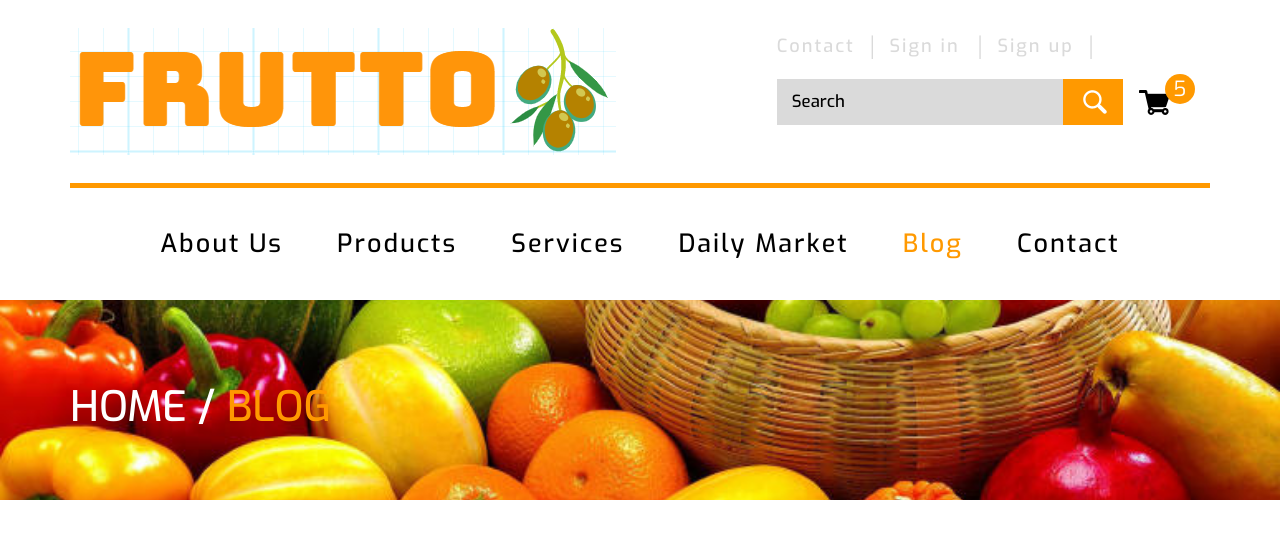
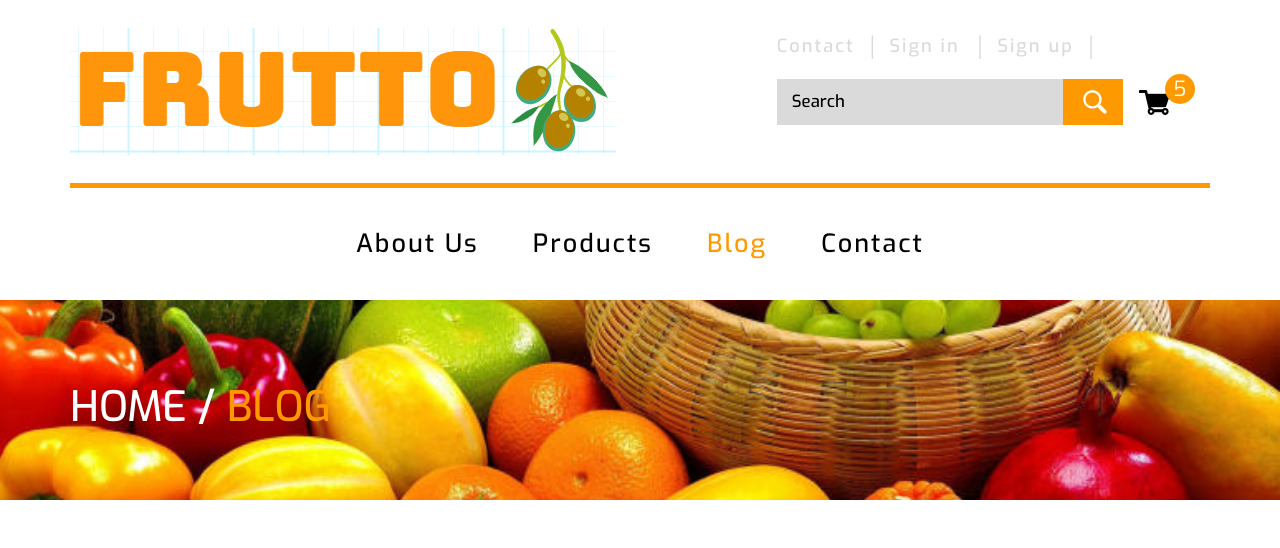
Before and after one commit to nullBit18/Weebtech-Project-Frutto, a plain HTML site: page web/blog.html in a window 1280 px wide. Shown: the top 548 px of the page. Drawn offline with Linux system fonts and the light colour scheme.

Commit message:
Update blog.html
Removed daily market and services

```diff
--- a/web/blog.html
+++ b/web/blog.html
@@ -39,15 +39,8 @@ Smartphone Compatible web template, free webdesigns for Nokia, Samsung, LG, Sony
 							<li class="in-up"><a href="contact.html" class="scroll">Contact</a> <label>|</label></li>
 							<li class="in-up"><a href="signin.html" class="scroll"> Sign in </a> <label>|</label></li>
 							<li><a href="signup.html" class="scroll">Sign up</a> <label>|</label></li>
-							<!--
-							<li>
-									<select tabindex="4" class="dropdown">
-										<option value="" class="label" value="">Currency</option>
-										<option value="1">Dollar</option>
-										<option value="2">Euro</option>
-									</select>
-							</li>
-						-->
+
+
 						</ul>
 				</div>
 				<div class="search-top">
@@ -72,8 +65,7 @@ Smartphone Compatible web template, free webdesigns for Nokia, Samsung, LG, Sony
 					<ul>
 						<li ><a href="about.html">About Us</a></li>
 						<li><a href="product.html" > Products</a></li>
-						<li><a href="services.html" > Services </a></li>
-						<li><a href="404.html" >Daily Market</a></li>
+
 						<li class="active"><a href="blog.html" > Blog </a></li>
 						<li><a href="contact.html" > Contact </a></li>
 					</ul>
```
